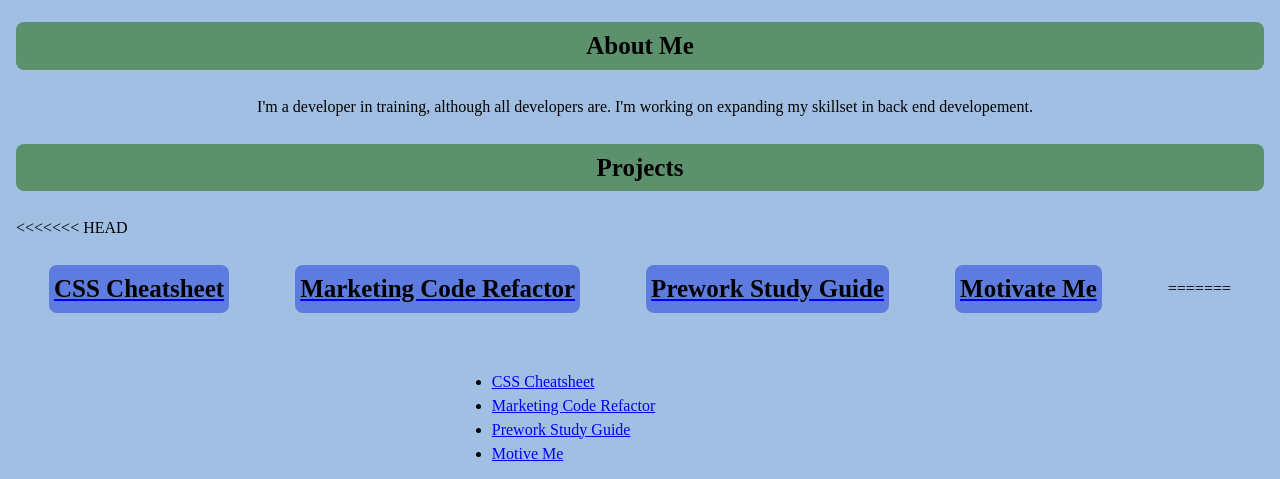
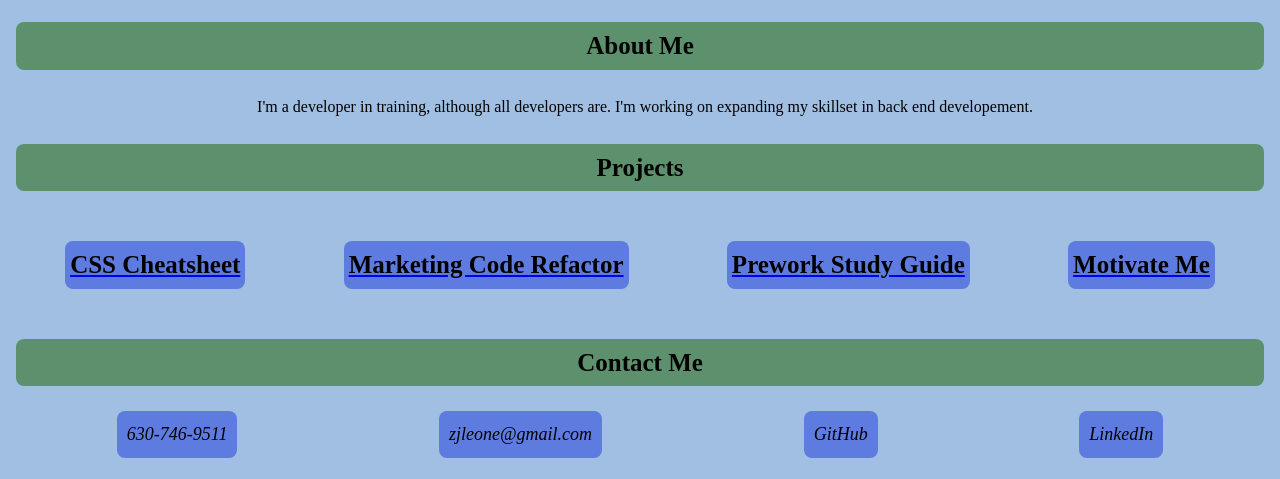
Before and after one commit to wobbledy/portfolio, a plain HTML site: page index.html in a window 1280 px wide. Shown: the part 284-763 px from the top of the page. Drawn offline with Linux system fonts and the light colour scheme.

Commit message:
fixed conflicts

```diff
--- a/index.html
+++ b/index.html
@@ -45,7 +45,6 @@
         <!--Project (Main Main) Section-->
         <section id="projects">
             <h3>Projects</h3>
-<<<<<<< HEAD
             <div class="flex-container">
                 <a href="https://wobbledy.github.io/CSS-CheatSheet/" class="flex-item">
                     <div>
@@ -70,17 +69,6 @@
                         <h3>Motivate Me</h3>
                     </div>
                 </a>
-=======
-            <div>
-                <p>
-                    <ul>
-                        <li><a href="https://wobbledy.github.io/CSS-CheatSheet/">CSS Cheatsheet</a></li>
-                        <li><a href="https://wobbledy.github.io/marketing-code-refactor/">Marketing Code Refactor</a></li>
-                        <li><a href="https://wobbledy.github.io/prework-study-guide/">Prework Study Guide</a></li>
-                        <li><a href="https://wobbledy.github.io/Motivate-Me/">Motive Me</a></li>
-                    </ul>
-                </p>
->>>>>>> 74d6e7005d0247a03366fdcb5b715f43c882a4a8
             </div>
         </section>
 
```
